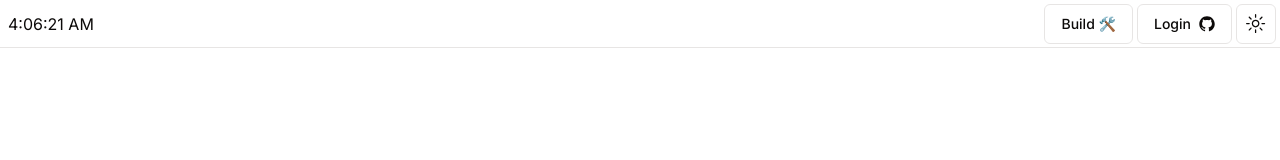
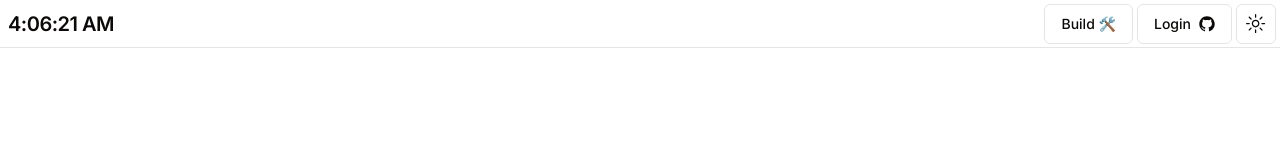
Before and after one commit to metal-face/blog-builder, a Next.js app: page / in a window 1280 px wide. Shown: the top 160 px of the page. Built offline with nearby package versions, Linux system fonts and the light colour scheme.

Commit message:
Update TypographyP to TypographyH4 in Clock component

```diff
--- a/components/clock.tsx
+++ b/components/clock.tsx
@@ -1,7 +1,6 @@
 "use client";
 import { useEffect, useState } from "react";
 import { TypographyH4 } from "@/components/typography/typography-h4";
-import { TypographyP } from "./typography/typography-p";
 
 export default function Clock() {
     const [time, setTime] = useState<string>(new Date().toLocaleTimeString());
@@ -18,7 +17,7 @@ export default function Clock() {
 
     return (
         <div className="ml-2 flex items-center justify-start">
-            <TypographyP text={time} />
+            <TypographyH4 text={time} />
         </div>
     );
 }
```
